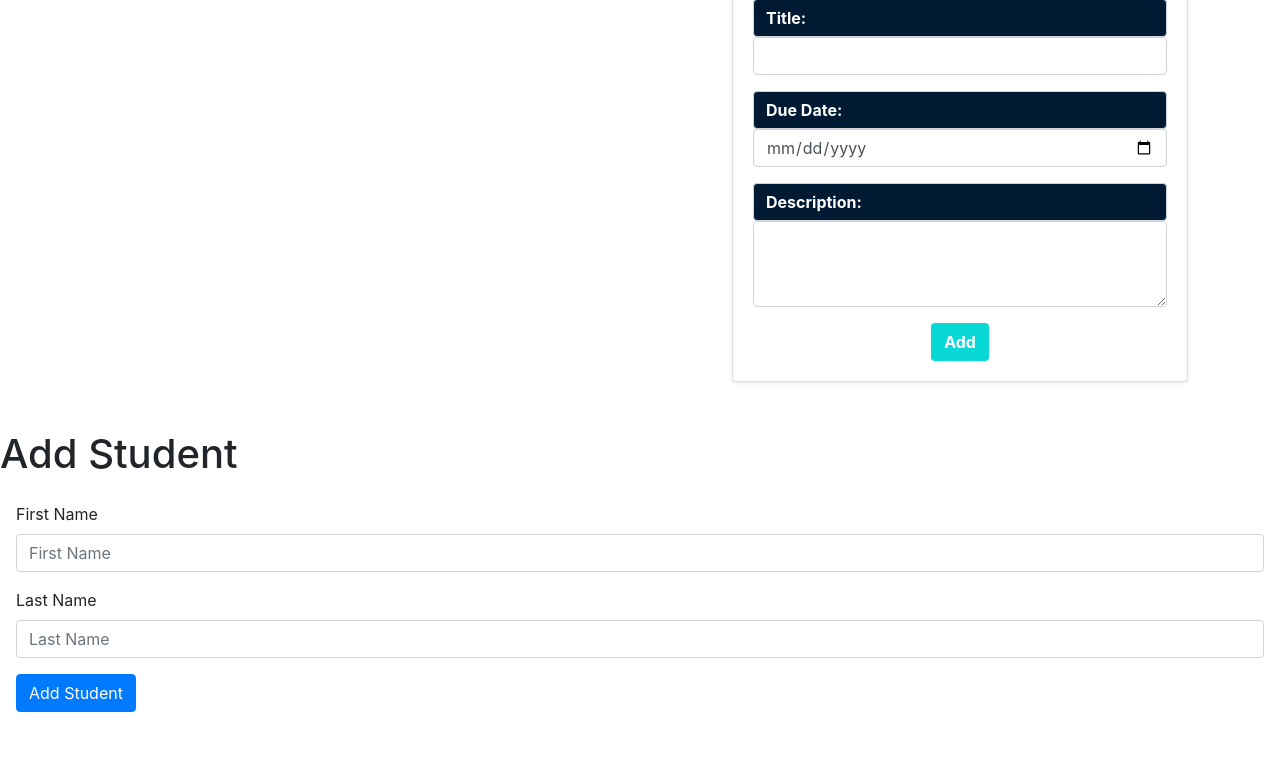
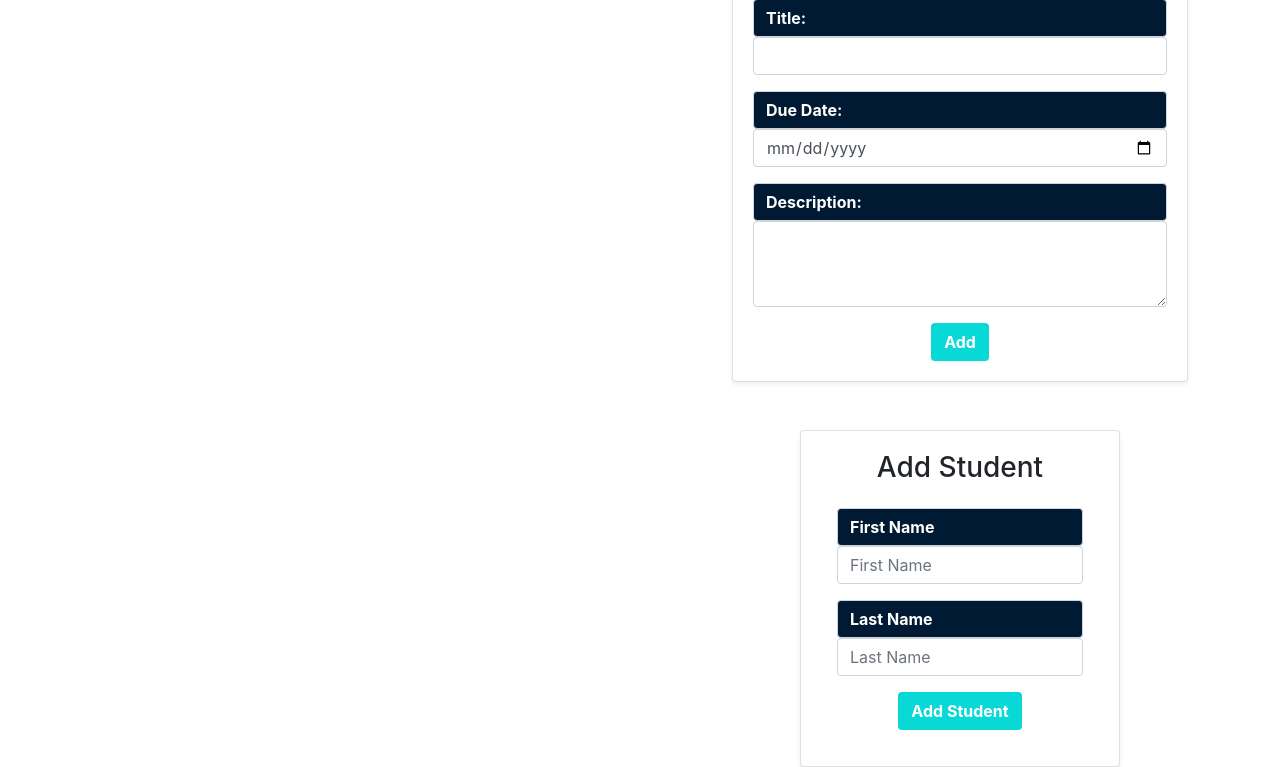
Before and after one commit to JennyWauer/school_scheduler, a Django app: template scheduler_app/templates/class_page.html in a window 1280 px wide. Shown: the part 200-967 px from the top of the page. Before the commit the page ends 912 px from the top, so only its background shows below. Run offline with Django 3.2, Linux system fonts and the light colour scheme; the template is opened without the code that fills it, so the values that code supplies are empty; some libraries are stand-ins or nearby versions.

Commit message:
update style of add student form

```diff
--- a/scheduler_app/templates/class_page.html
+++ b/scheduler_app/templates/class_page.html
@@ -85,9 +85,10 @@
             </div>
         </div>
     </div>
-    </div>
-    <div>
-        <h1>Add Student</h1>
+    <div class="starter-template text-center w-50 ml-auto">
+        <div class="card w-50 mr-auto ml-auto shadow-sm">
+            <div class="card-body">
+                <h3 class="text-center">Add Student</h3>
                 {% if messages %}
                 <ul>
                          {% for message in messages %}
@@ -99,18 +100,21 @@
                     {% csrf_token %}
                     <div class="modal-body">
                         <div class="mb-3">
-                    <label for="exampleFormControlInput1" class="form-label">First Name</label>
+                            <label for="exampleFormControlInput1" class="input-group-text assignment-form-label">First
+                                Name</label>
                             <input type="text" class="form-control" id="exampleFormControlInput1" name="first_name"
                                 placeholder="First Name">
                         </div>
                         <div class="mb-3">
-                    <label class="form-label">Last Name</label>
+                            <label class="input-group-text assignment-form-label">Last Name</label>
                             <input type="text" class="form-control" name="last_name" placeholder="Last Name">
                         </div>
-                <input class="btn btn-primary" type="submit" value="Add Student">
-                <!-- <button type="button" class="btn btn-primary">Add Student</button>  -->
+                        <input class="btn submit" type="submit" value="Add Student">
                     </div>
                 </form>
+            </div>
+        </div>
+
     </div>
 </body>
 
```
Lines whose indentation alone changed are shown as unchanged.
